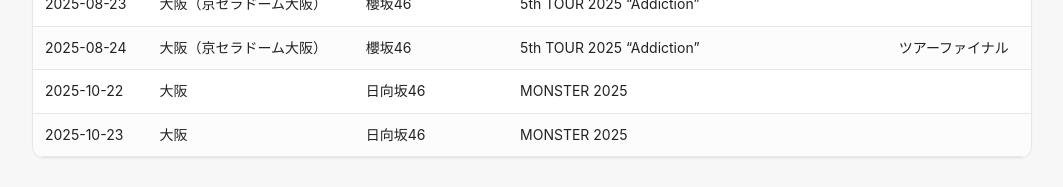
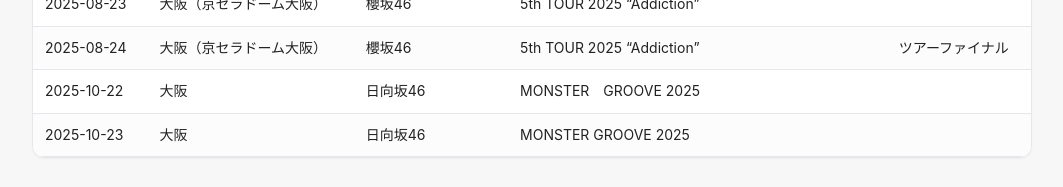
Before and after one commit to takumi123456/My-hobby, a plain HTML site: page index.html in a window 1280 px wide. Shown: the part 2115-2302 px from the top of the page, without its empty margins (108-1171 px from the left). Drawn offline with Linux system fonts and the light colour scheme.

Commit message:
Update index.html

```diff
--- a/index.html
+++ b/index.html
@@ -162,8 +162,8 @@
           <tr><td>2025-08-23</td><td>大阪（京セラドーム大阪）</td><td>櫻坂46</td><td>5th TOUR 2025 “Addiction”</td><td></td></tr>
           <tr><td>2025-08-24</td><td>大阪（京セラドーム大阪）</td><td>櫻坂46</td><td>5th TOUR 2025 “Addiction”</td><td>ツアーファイナル</td></tr>
 
-          <tr><td>2025-10-22</td><td>大阪</td><td>日向坂46</td><td>MONSTER 2025</td><td></td></tr>
-          <tr><td>2025-10-23</td><td>大阪</td><td>日向坂46</td><td>MONSTER 2025</td><td></td></tr>
+          <tr><td>2025-10-22</td><td>大阪</td><td>日向坂46</td><td>MONSTER　GROOVE 2025</td><td></td></tr>
+          <tr><td>2025-10-23</td><td>大阪</td><td>日向坂46</td><td>MONSTER  GROOVE 2025</td><td></td></tr>
 
           <!-- ▲▲ 追加分ここまで ▲▲ -->
 
```
